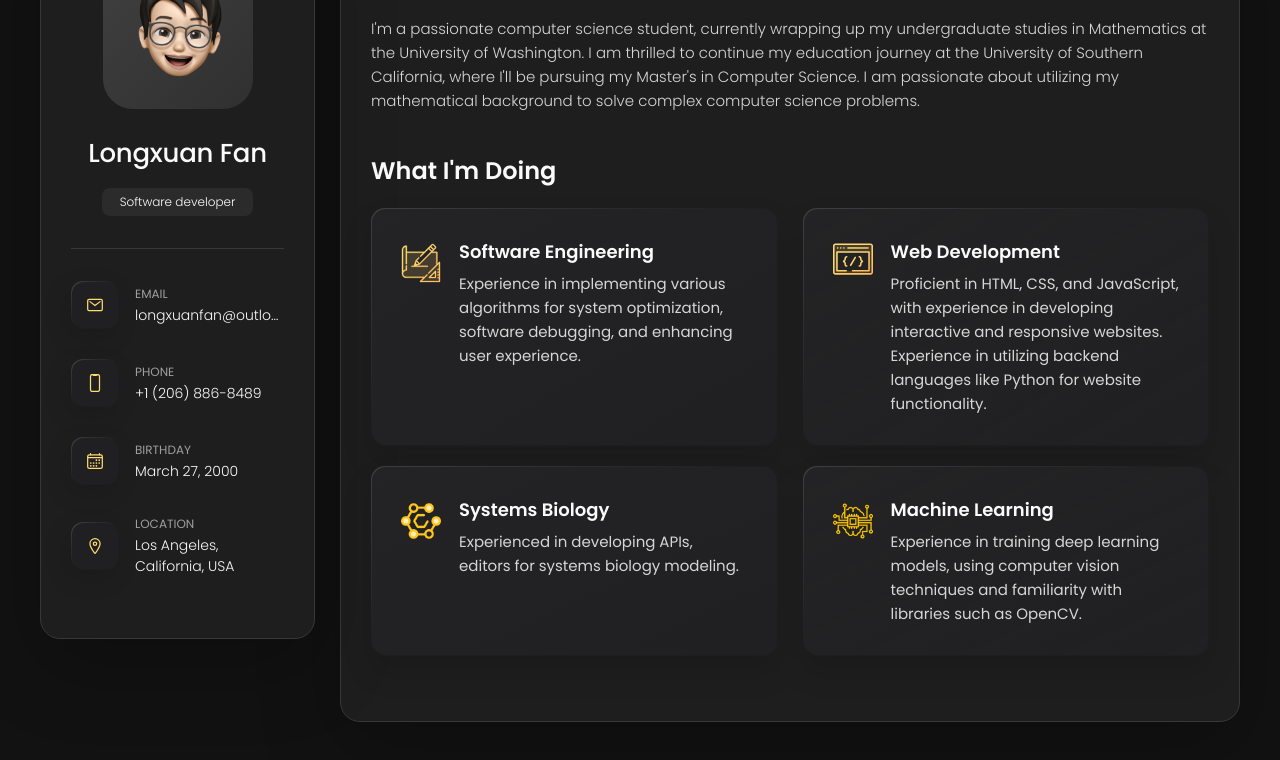
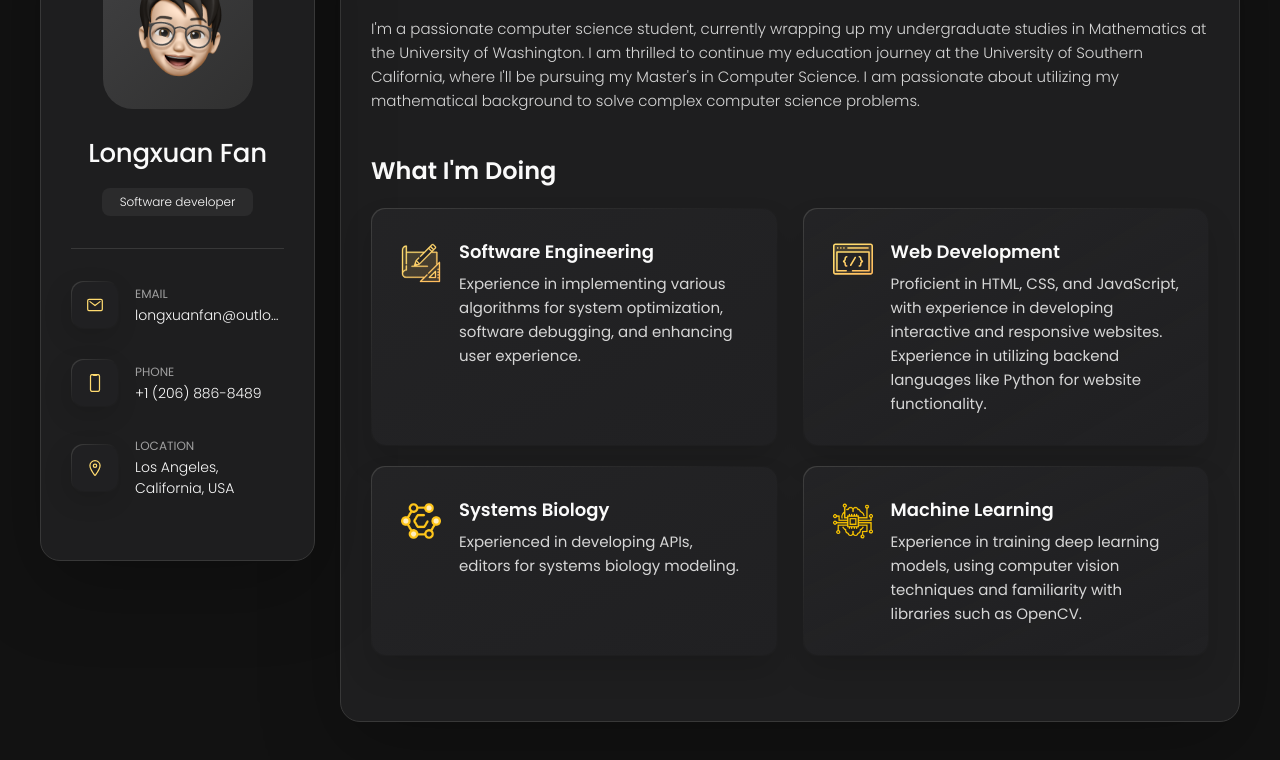
Before and after one commit to longxf21/Aldrich-page, a plain HTML site: page index.html in a window 1280 px wide. Shown: the part 162-922 px from the top of the page. Drawn offline with nearby package versions, Linux system fonts and the light colour scheme.

Commit message:
Update index.html

```diff
--- a/index.html
+++ b/index.html
@@ -93,19 +93,6 @@
 
           </li>
 
-          <li class="contact-item">
-
-            <div class="icon-box">
-              <ion-icon name="calendar-outline"></ion-icon>
-            </div>
-
-            <div class="contact-info">
-              <p class="contact-title">Birthday</p>
-
-              <time datetime="1982-06-23">March 27, 2000</time>
-            </div>
-
-          </li>
 
           <li class="contact-item">
 
@@ -505,7 +492,7 @@
 
               <p class="timeline-text">
                 VSCode-Antimony: A Smart Editor for Developing Models in Systems Biology
-                <a href="https://marketplace.visualstudio.com/items?itemName=stevem.vscode-antimony">https://marketplace.visualstudio.com/items?itemName=stevem.vscode-antimony</a>
+                <a href="https://github.com/sys-bio/vscode-antimony">https://github.com/sys-bio/vscode-antimony</a>
               </p>
               <p class="timeline-text">
                 Speaker | "Computational Modeling in Biology" Network (COMBINE) Forum
```
